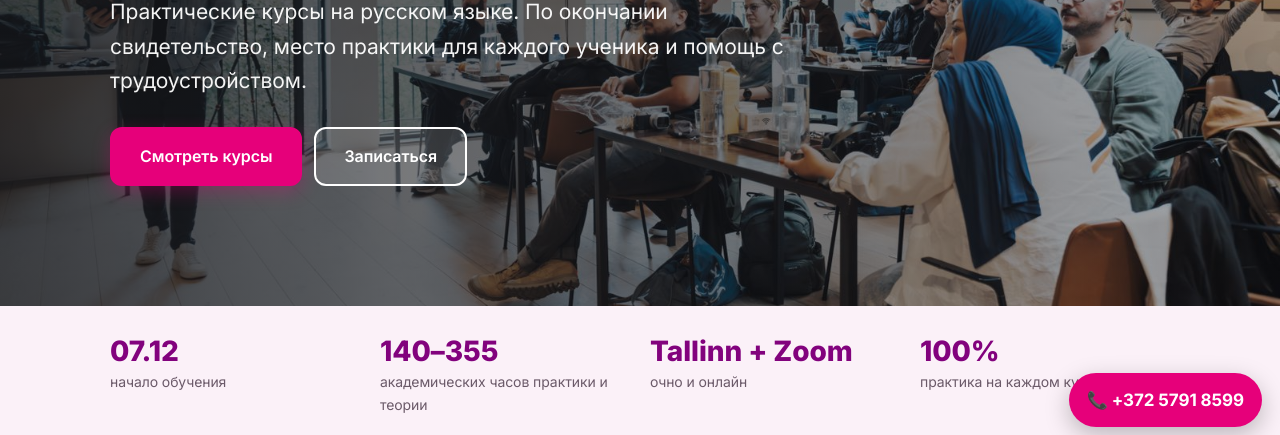
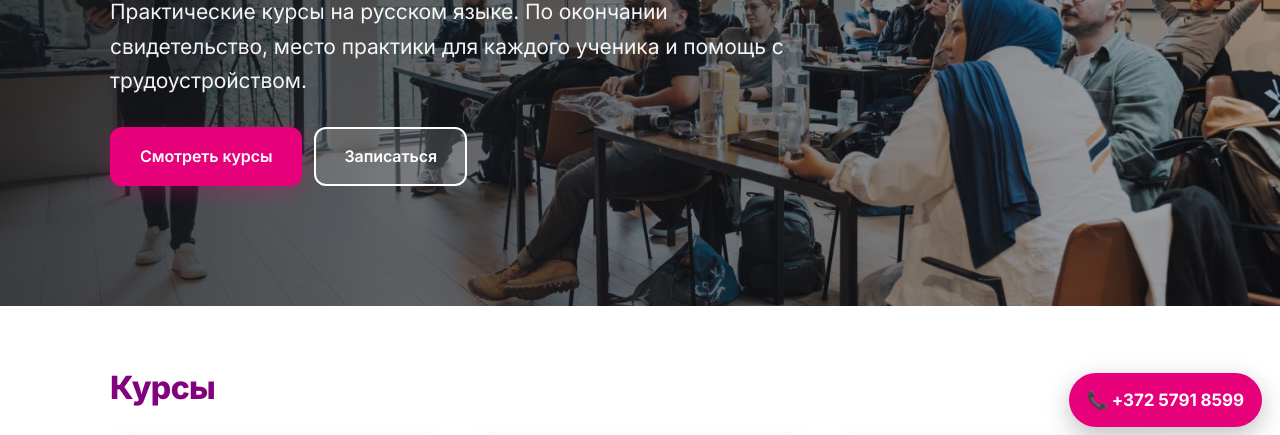
Before and after one commit to rzabeyda/lera2, a plain HTML site: page index.html in a window 1280 px wide. Shown: the part 355-790 px from the top of the page. Drawn offline with Linux system fonts and the light colour scheme.

Commit message:
Убран блок с цифрами на главной
Co-Authored-By: Claude Opus 5.5 <noreply@anthropic.com>
Claude-Session: https://claude.ai/code/session_01RQUoyF6V7RWNvf6pAS6rsQ

```diff
--- a/index.html
+++ b/index.html
@@ -99,12 +99,6 @@ footer{background:#3a0638;color:#ecd6e8;padding:34px 0;font-size:15px}footer a{c
 <div class="herobtn"><a class="btn" href="#kursused" data-i="cta2"></a><a class="btn light" href="#reg" data-i="cta"></a></div>
 </div></section>
 
-<section class="facts"><div class="wrap grid4">
-<div><b>07.12</b><span data-i="f2"></span></div>
-<div><b>140–355</b><span data-i="f1"></span></div>
-<div><b>Tallinn + Zoom</b><span data-i="f3"></span></div>
-<div><b data-i="f4v"></b><span data-i="f4"></span></div>
-</div></section>
 
 <section class="wrap" id="kursused"><h2 data-i="h2"></h2><div class="cards" id="cl"></div></section>
 
```
